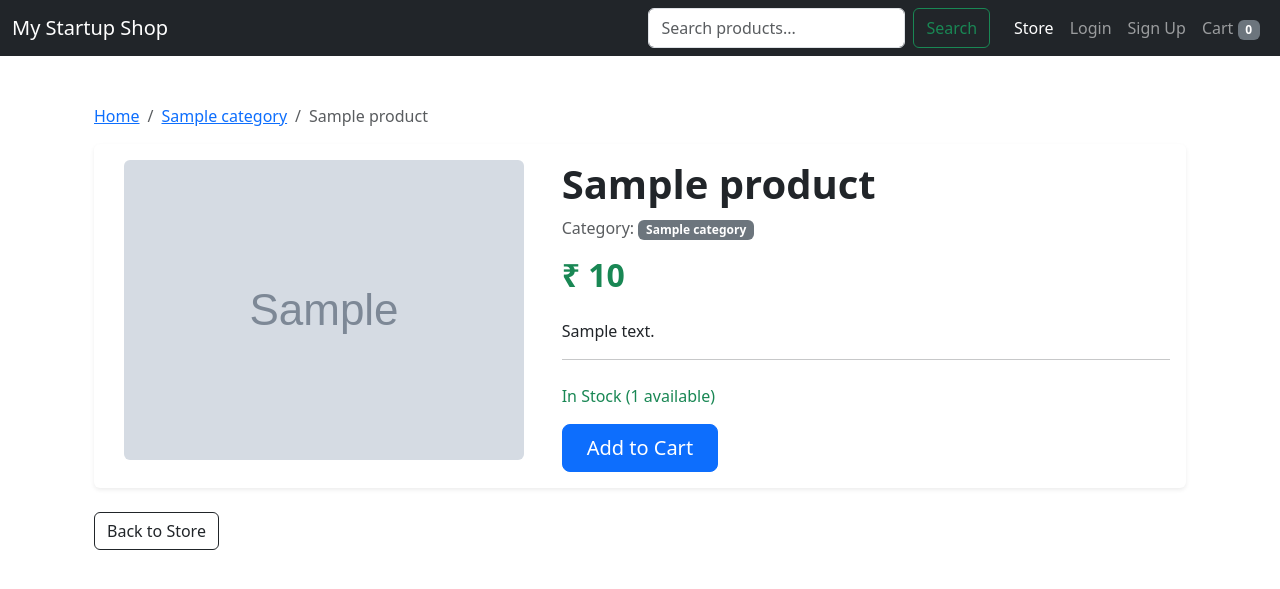
After one commit to vritti-garg/django-ecommerce, a Django app: page /product/1/ in a window 1280 px wide. The commit adds this page. Shown: the top 589 px of the page. Run offline with Django 5.2, Linux system fonts and the light colour scheme; tables that the repository leaves empty hold one stand-in row (values such as "Sample post"); grey boxes marked "Sample" are stand-in pictures; some libraries are stand-ins or nearby versions.

Commit message:
built: product recommendation and search feature

```diff
--- a/store/templates/base.html
+++ b/store/templates/base.html
@@ -12,6 +12,20 @@
         /* Optional: Makes the navbar links look a bit better */
         .navbar-nav .nav-link { padding-right: 1rem; padding-left: 1rem; }
     </style>
+
+    <style>
+        /* Whole Card Animation */
+        .product-card {
+            transition: transform 0.3s ease, box-shadow 0.3s ease;
+            cursor: pointer;
+        }
+
+        .product-card:hover {
+            transform: translateY(-10px); /* Card moves UP slightly */
+            box-shadow: 0 10px 20px rgba(0,0,0,0.15) !important; /* Soft Shadow appears */
+        }
+    </style>
+
   </head>
   <body>
 
@@ -26,9 +40,17 @@
         <div class="collapse navbar-collapse" id="navbarNav">
           <ul class="navbar-nav ms-auto">
 
+            <form class="d-flex ms-auto me-3" method="GET" action="{% url 'homepage' %}">
+                <!--- note: name="q" is imp, as it will be analysed in backend --->
+                <input class="form-control me-2" type="search" name="q" placeholder="Search products..." aria-label="Search">
+                <button class="btn btn-outline-success" type="submit">Search</button>
+            </form>
+
             <li class="nav-item">
               <a class="nav-link active" href="{% url 'homepage' %}">Store</a>
             </li>
+
+
 
             {% if user.is_authenticated %}
                 <li class="nav-item">
--- /dev/null
+++ b/store/templates/product_detail.html
@@ -0,0 +1,84 @@
+{% extends 'base.html' %}
+
+{% block content %}
+<div class="container mt-5">
+
+    <nav aria-label="breadcrumb">
+        <ol class="breadcrumb">
+            <li class="breadcrumb-item"><a href="{% url 'homepage' %}">Home</a></li>
+            <li class="breadcrumb-item"><a href="/?category={{ product.category.id }}">{{ product.category.name }}</a></li>
+            <li class="breadcrumb-item active" aria-current="page">{{ product.name }}</li>
+        </ol>
+    </nav>
+
+    <div class="card shadow-sm border-0">
+        <div class="card-body">
+            <div class="row">
+
+                <div class="col-md-5 text-center">
+                    {% if product.image %}
+                        <img src="{{ product.image.url }}" class="img-fluid rounded" alt="{{ product.name }}" style="max-height: 400px;">
+                    {% else %}
+                        <img src="https://via.placeholder.com/400" class="img-fluid rounded" alt="No Image">
+                    {% endif %}
+                </div>
+
+                <div class="col-md-7">
+                    <h1 class="fw-bold">{{ product.name }}</h1>
+                    <p class="text-muted">Category: <span class="badge bg-secondary">{{ product.category.name }}</span></p>
+
+                    <h2 class="text-success fw-bold mt-3">₹ {{ product.price }}</h2>
+
+                    <p class="mt-4">{{ product.description }}</p>
+
+                    <hr>
+
+                    <div class="mt-4">
+                        {% if product.inventory > 0 %}
+                            <p class="text-success"><i class="bi bi-check-circle-fill"></i> In Stock ({{ product.inventory }} available)</p>
+
+                            <a href="{% url 'add_to_cart' product.id %}" class="btn btn-primary btn-lg px-4">
+                                Add to Cart
+                            </a>
+                        {% else %}
+                            <p class="text-danger"><i class="bi bi-x-circle-fill"></i> Out of Stock</p>
+                            <button class="btn btn-secondary btn-lg" disabled>Sold Out</button>
+                        {% endif %}
+                    </div>
+                </div>
+
+            </div>
+        </div>
+    </div>
+
+    <div class="mt-4">
+        <a href="{% url 'homepage' %}" class="btn btn-outline-dark">Back to Store</a>
+    </div>
+
+</div>
+{% if related_products %}
+    <div class="mt-5">
+        <h3 class="fw-bold mb-4">Related Products</h3>
+        <div class="row row-cols-1 row-cols-md-4 g-4">
+            {% for item in related_products %}
+            <div class="col">
+                <div class="card h-100 shadow-sm border-0 product-card">
+                    <a href="{% url 'product_detail' item.id %}">
+                        {% if item.image %}
+                        <img src="{{ item.image.url }}" class="card-img-top" alt="{{ item.name }}" style="height: 150px; object-fit: cover;">
+                        {% else %}
+                        <img src="https://via.placeholder.com/150" class="card-img-top" alt="No Image">
+                        {% endif %}
+                    </a>
+                    <div class="card-body p-2 text-center">
+                        <h6 class="card-title fw-bold text-truncate">{{ item.name }}</h6>
+                        <p class="text-success mb-0">₹ {{ item.price }}</p>
+                    </div>
+                </div>
+            </div>
+            {% endfor %}
+        </div>
+    </div>
+    {% endif %}
+
+{% endblock %}
--- a/store/urls.py
+++ b/store/urls.py
@@ -16,4 +16,7 @@ urlpatterns = [
     path('checkout/', views.checkout, name='checkout'),
     path('orders/', views.orders, name='orders'),
     path('order-success/', views.order_success, name='order_success'),
+    # Product Detail Page
+    # <int:pk> means "Primary Key" or ID. So it will look for product ID 1, 2, 50, etc
+    path('product/<int:pk>/', views.product_detail, name='product_detail'),
 ]
--- a/store/views.py
+++ b/store/views.py
@@ -6,8 +6,8 @@ from django.views import View
 from .forms import SignUpForm
 from .models import Product, Category, Order, Cart, CartItem
 from django.contrib.auth.decorators import login_required
-# store/views.py
 from .forms import CheckoutForm
+from django.shortcuts import render, redirect, get_object_or_404
 
 @login_required(login_url='/login/')
 
@@ -107,14 +107,28 @@ def logout_view(request):
 # --- 4. HOMEPAGE (Catalog) ---
 def homepage(request):
     products = Product.objects.all()
-    categories = Category.objects.all()
 
     # Filter by category
     category_id = request.GET.get('category')
     if category_id:
         products = products.filter(category_id=category_id)
 
-    return render(request, 'index.html', {'products': products, 'categories': categories})
+    # 2. Filter by Search Query
+    query = request.GET.get('q')
+    if query:
+        # 'name__icontains' means search inside the name (case-insensitive)
+        products = products.filter(name__icontains=query)
+
+    categories = Category.objects.all()
+
+    # pass 'query' so that search box can keeps the value
+    context = {
+        'products': products,
+        'categories': categories,
+        'query': query
+    }
+
+    return render(request, 'index.html', context)
 # --- ADD TO CART VIEW ---
 @login_required(login_url='/login/') # ensure that the user is logined in
 def add_to_cart(request, product_id):
@@ -177,3 +191,15 @@ def remove_single_item(request, item_id):
 
 def order_success(request):
     return render(request, 'success.html')
+
+def product_detail(request, pk):
+    # This tries to get the product, or shows a 404 error page if not found
+    product = get_object_or_404(Product, pk=pk)
+    # Logic: Same category, but exclude the current product, limit to 4 items
+    related_products = Product.objects.filter(category=product.category).exclude(id=pk)[:4]
+
+    context = {
+        'product': product,
+        'related_products': related_products,
+    }
+    return render(request, 'product_detail.html', context)
```
Also changed, not shown: store/templates/index.html (+19 -11 lines).
